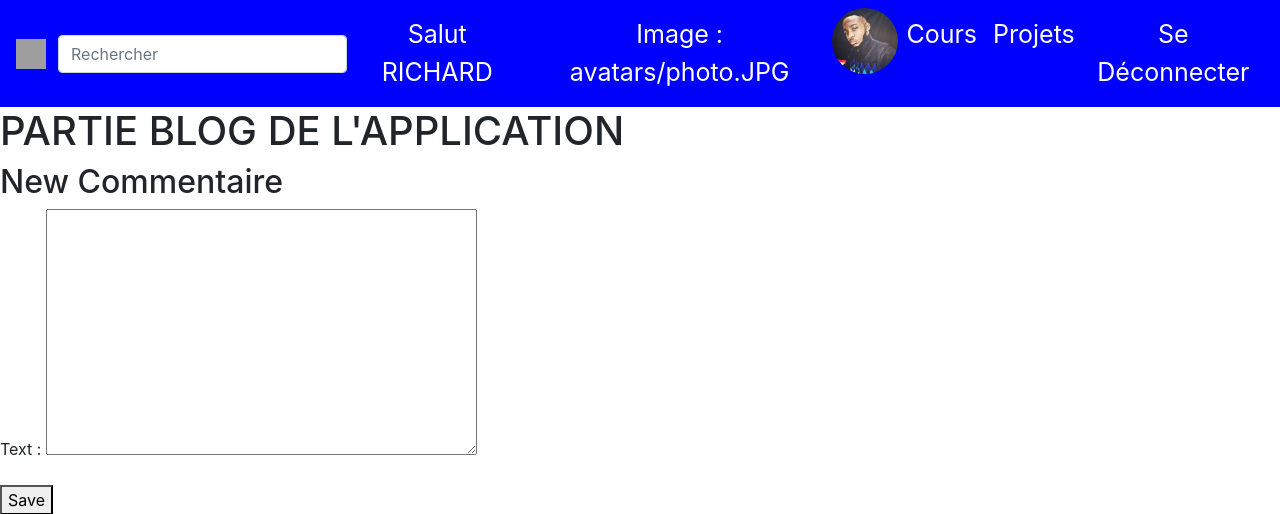
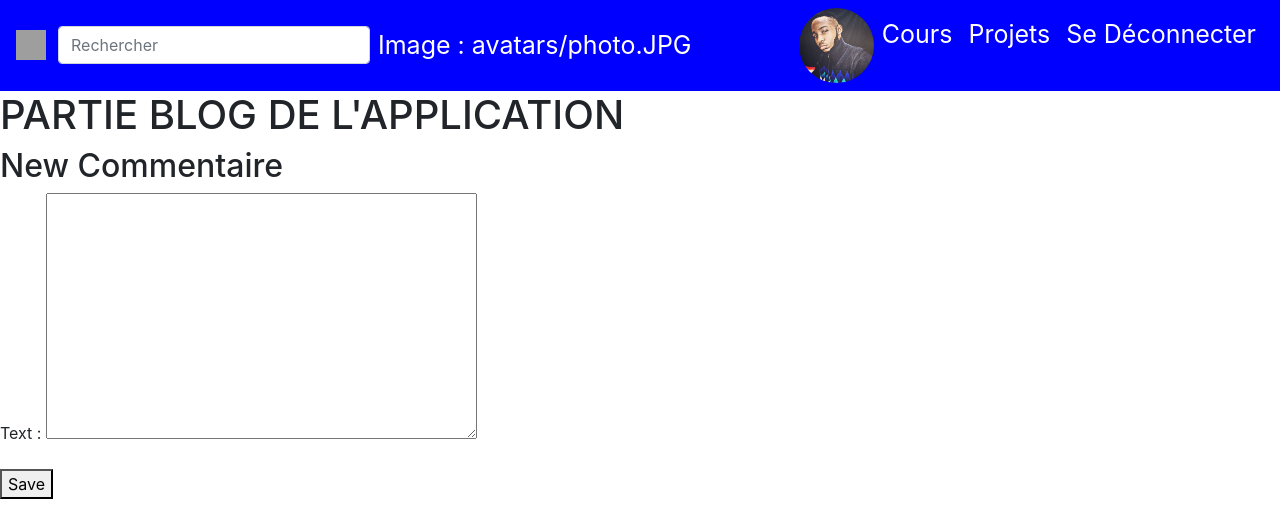
Before and after one commit to Richard-Cod/atelieriia, a Django app: page /blog/post/comment/1 in a window 1280 px wide. Shown: the top 514 px of the page. Run offline with Django 3.2, Linux system fonts and the light colour scheme; a user stored in the database is signed in; data comes from the database, SQL or seed files in the repository; some libraries are stand-ins or nearby versions; grey boxes are pictures that could not be loaded.

Commit message:
fix index

```diff
--- a/templates/inclusions/nav.html
+++ b/templates/inclusions/nav.html
@@ -15,7 +15,7 @@
   <div class="collapse navbar-collapse" id="navbarNavDropdown">
 
      <ul class="text-center navbar-nav">
-            <li style="color: white;font-size: 25px" class="nav-item nav-link">Salut {{user.username|upper}}</li>
+
             <li style="color: white;font-size: 25px" class="nav-item nav-link">Image :
               {{ user.profile.avatar }}
             </li>
```
